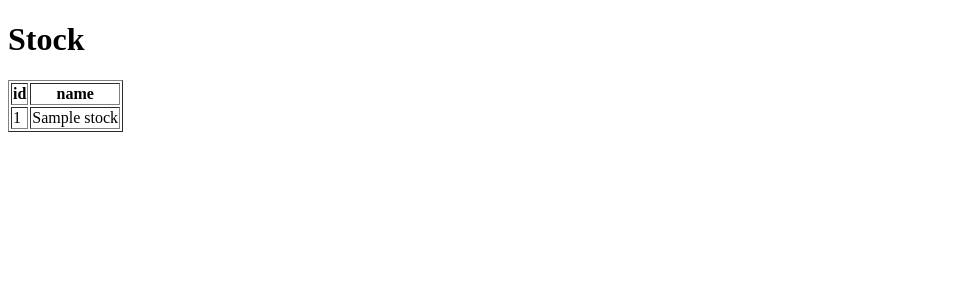
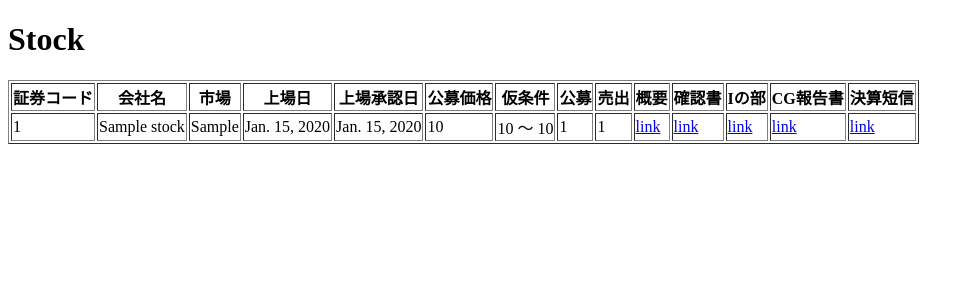
Before and after one commit to hokuto/stock-web, a Django app: template polls/templates/polls/index.html in a window 1280 px wide. Shown: the top 300 px of the page, without its empty margins (0-974 px from the left). Run offline with Django 3.2, Linux system fonts and the light colour scheme; the template is opened without the code that fills it: values that come from a table or form of the project are taken from there, others are empty; tables that the repository leaves empty hold one stand-in row (values such as "Sample post"); parts of the project's set-up code (start-up, migrations or seed data) failed here and were passed over.

Commit message:
stock 各項目表示

```diff
--- a/polls/models.py
+++ b/polls/models.py
@@ -26,4 +26,20 @@ class Choice(models.Model):
     votes = models.IntegerField(default=0)
 
 class Stock(models.Model):
+    class Meta:
+        db_table = 'stocks'
+
     name = models.CharField(max_length=255)
+    market = models.CharField(max_length=255)
+    ipo_date = models.DateField()
+    ipo_accepted_date = models.DateField()
+    offering_price = models.IntegerField()
+    provisional_price_min = models.IntegerField()
+    provisional_price_max = models.IntegerField()
+    offering_volume = models.IntegerField()
+    sale_volume = models.IntegerField()
+    file_1_url = models.CharField(max_length=255)
+    file_2_url = models.CharField(max_length=255)
+    file_3_url = models.CharField(max_length=255)
+    file_4_url = models.CharField(max_length=255)
+    file_5_url = models.CharField(max_length=255)
--- a/polls/templates/polls/index.html
+++ b/polls/templates/polls/index.html
@@ -10,13 +10,42 @@
     <h1>Stock</h1>
     <table border="1">
         <tr>
-            <th>id</th>
-            <th>name</th>
+            <th>証券コード</th>
+            <th>会社名</th>
+            <th>市場</th>
+            <th>上場日</th>
+            <th>上場承認日</th>
+            <th>公募価格</th>
+            <th>仮条件</th>
+            <th>公募</th>
+            <th>売出</th>
+            <th>概要</th>
+            <th>確認書</th>
+            <th>Iの部</th>
+            <th>CG報告書</th>
+            <th>決算短信</th>
+
         </tr>
-        {% for member in data %}
+        {% for stock in data %}
         <tr>
-            <td>{{ member.id }}</td>
-            <td>{{ member.name }}</td>
+            <td>{{ stock.id }}</td>
+            <td>{{ stock.name }}</td>
+            <td>{{ stock.market }}</td>
+            <td>{{ stock.ipo_date }}</td>
+            <td>{{ stock.ipo_accepted_date }}</td>
+            <td>{{ stock.offering_price }}</td>
+            <td>
+              {{ stock.provisional_price_min }}
+              〜
+              {{ stock.provisional_price_max }}
+            </td>
+            <td>{{ stock.offering_volume }}</td>
+            <td>{{ stock.sale_volume }}</td>
+            <td><a href="{{ stock.file_1_url }}">link</a></td>
+            <td><a href="{{ stock.file_2_url }}">link</a></td>
+            <td><a href="{{ stock.file_3_url }}">link</a></td>
+            <td><a href="{{ stock.file_4_url }}">link</a></td>
+            <td><a href="{{ stock.file_5_url }}">link</a></td>
         </tr>
         {% endfor %}
     </table>
--- a/polls/views.py
+++ b/polls/views.py
@@ -13,9 +13,11 @@
 # limitations under the License.
 
 from django.http import HttpRequest, HttpResponse
-
+from django.shortcuts import render
+from .models import Stock
 
 def index(request: HttpRequest) -> HttpResponse:
-    data = Stock.objects.all()
+    # data = Stock.objects.exclude(offering_price=None).all()
+    data = Stock.objects.exclude(offering_volume=None).order_by("-ipo_date")
     params = { 'data': data }
     return render(request, 'polls/index.html', params)
```
